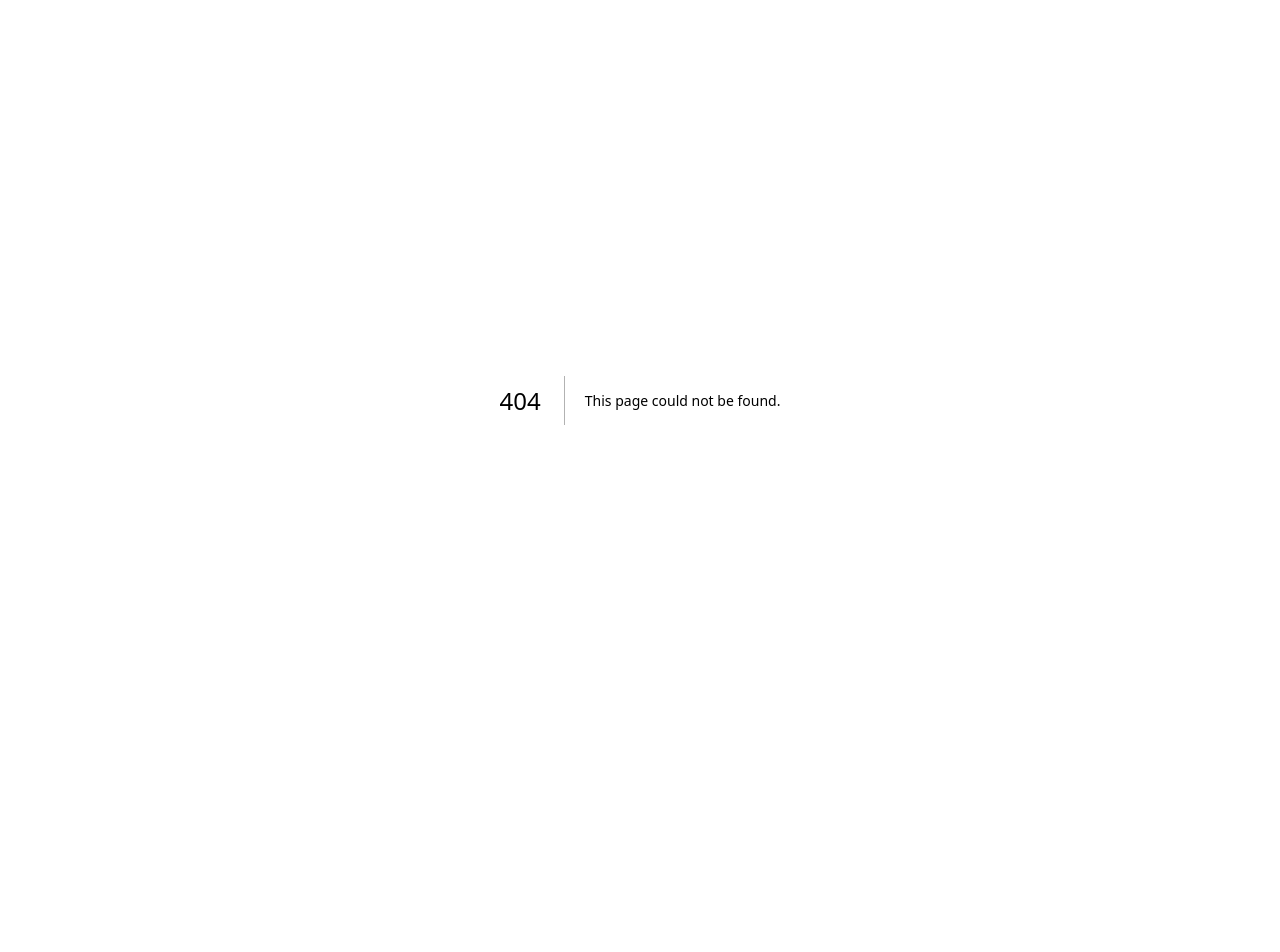
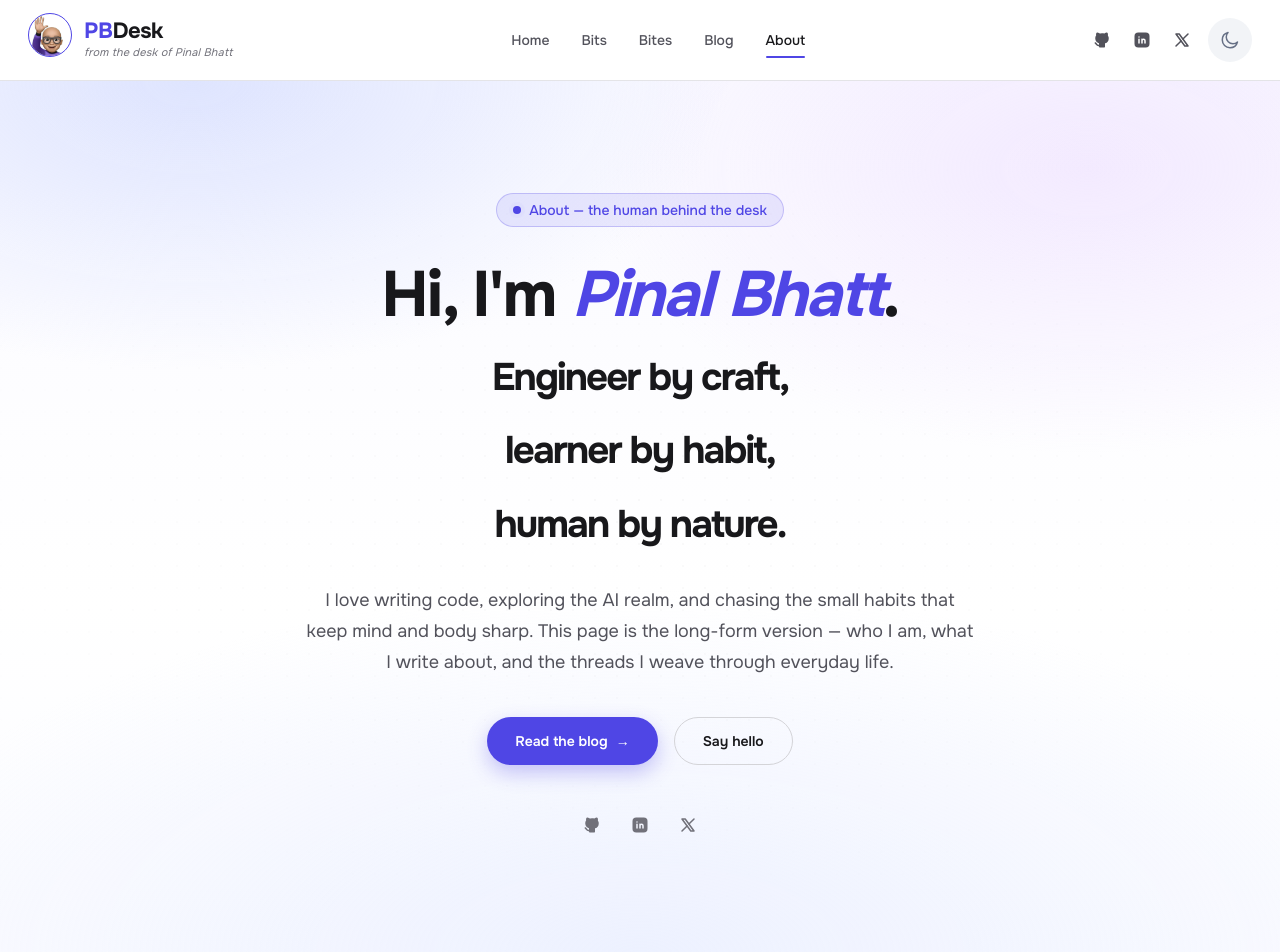
Before and after one commit to pbdesk/pbdesk-website-2026, a Next.js app: page /about in a window 1280 px wide. Before the commit this address had no page. Shown: the top 952 px of the page. Before the commit the page ends 800 px from the top, so only its background shows below. Built offline with nearby package versions, Linux system fonts and the light colour scheme.

Commit message:
feat: create About page with personal story and social links

```diff
--- /dev/null
+++ b/src/app/(site)/about/page.tsx
@@ -0,0 +1,246 @@
+import {
+  IconBrandGithubFilled,
+  IconBrandLinkedinFilled,
+  IconBrandX,
+} from "@tabler/icons-react";
+import type { Metadata } from "next";
+import About from "@/components/home/about";
+import MyPillers from "@/components/home/my-pillers";
+import MyWellnessThreads from "@/components/home/my-wellness-threads";
+import { Button } from "@/components/ui/button";
+import { Chip } from "@/components/ui/chip";
+import { Eyebrow } from "@/components/ui/eyebrow";
+import { Reveal } from "@/components/ui/reveal";
+
+export const metadata: Metadata = {
+  title: "About — Pinal Bhatt",
+  description:
+    "Software engineer, AI tinkerer, and wellness enthusiast. Get to know the human behind PBDesk — the work, the writing, and the small habits that fuel both.",
+};
+
+const socials = [
+  {
+    label: "GitHub",
+    href: "https://github.com/pinalbhatt",
+    icon: IconBrandGithubFilled,
+    hoverClass: "hover:text-[#181717] dark:hover:text-white",
+  },
+  {
+    label: "LinkedIn",
+    href: "https://www.linkedin.com/in/pinalbhatt",
+    icon: IconBrandLinkedinFilled,
+    hoverClass: "hover:text-[#0A66C2]",
+  },
+  {
+    label: "X",
+    href: "https://x.com/pbdesk",
+    icon: IconBrandX,
+    hoverClass: "hover:text-black dark:hover:text-white",
+  },
+];
+
+function AboutStory() {
+  return (
+    <section className="bg-[var(--bg-subtle)] py-20 sm:py-24">
+      <div className="wrapper">
+        <div className="mx-auto mb-14 max-w-2xl text-center">
+          <Eyebrow className="mb-3 block">My story</Eyebrow>
+          <h2
+            className="font-bold text-[var(--fg-primary)]"
+            style={{
+              fontSize: "clamp(32px, 4vw, 52px)",
+              lineHeight: 1.1,
+              letterSpacing: "-0.025em",
+              textWrap: "balance",
+            }}
+          >
+            Code, curiosity, and a healthy dose of balance.
+          </h2>
+        </div>
+
+        <div className="mx-auto grid max-w-5xl gap-10 md:grid-cols-2 md:gap-14">
+          <div className="flex flex-col gap-6">
+            <p
+              className="text-[var(--fg-secondary)] text-base"
+              style={{ lineHeight: 1.8 }}
+            >
+              I love coding and enjoy creating great software solutions through
+              the power of code. I genuinely enjoy the entire process of
+              creating software, from brainstorming ideas to writing clean code
+              and debugging until everything runs just right. Whether I&apos;m
+              diving into backend, frontend, middleware, or experimenting with
+              any new tech, I find a lot of joy in figuring things out and
+              making things better.
+            </p>
+            <p
+              className="text-[var(--fg-secondary)] text-base"
+              style={{ lineHeight: 1.8 }}
+            >
+              One of the areas that really excites me is artificial
+              intelligence. I love exploring how AI is changing the way we live
+              and work, and I&apos;m always curious to see how I can apply it in
+              the projects I build. I&apos;m also always on the lookout for new
+              tools, trends, and tech that challenge me to grow and think
+              differently. For me, learning is an ongoing journey — and
+              that&apos;s one of the best parts of being in tech.
+            </p>
+          </div>
+
+          <div className="flex flex-col gap-6">
+            <p
+              className="text-[var(--fg-secondary)] text-base"
+              style={{ lineHeight: 1.8 }}
+            >
+              But as much as I love coding, I don&apos;t believe life should be
+              all about work. I&apos;m a big believer in balance. Health and
+              wellness are super important to me. I make time for physical and
+              mental well-being, whether it&apos;s through regular exercise,
+              mindfulness, or simply slowing down when needed. Staying healthy
+              helps me stay sharp and present — both in my work and in life.
+              Spending quality time with family and friends is something I truly
+              value. At the end of the day, it&apos;s the people around us that
+              bring the most meaning to our lives. I try to stay grounded, enjoy
+              the little moments, and never take anything for granted. Work is
+              important, but so is life — and I believe in showing up fully for
+              both.
+            </p>
+          </div>
+        </div>
+
+        <figure className="mx-auto mt-14 max-w-3xl">
+          <blockquote className="relative rounded-3xl border border-[var(--border-subtle)] bg-[var(--bg-elevated)] px-8 py-10 text-center shadow-[var(--shadow-lg)] sm:px-12">
+            <span
+              aria-hidden="true"
+              className="absolute -top-4 left-8 font-serif text-6xl text-[var(--fg-brand)] leading-none"
+            >
+              &ldquo;
+            </span>
+            <p
+              className="font-semibold text-[var(--fg-primary)]"
+              style={{
+                fontSize: "clamp(20px, 2.4vw, 28px)",
+                lineHeight: 1.4,
+                letterSpacing: "-0.015em",
+                textWrap: "balance",
+              }}
+            >
+              <a
+                className="text-[var(--fg-brand)] underline decoration-[var(--fg-brand)]/30 underline-offset-4 transition-colors hover:decoration-[var(--fg-brand)]"
+                href="https://www.linkedin.com/pulse/best-gift-you-can-give-your-loved-ones-existing-good-health-bhatt-nkvde"
+                rel="noopener"
+                target="_blank"
+              >
+                The best gift you can give your loved ones is by existing in
+                good health!
+              </a>
+            </p>
+            <figcaption className="mt-5 font-mono font-semibold text-[11px] text-[var(--fg-muted)] uppercase tracking-widest">
+              — That&apos;s why I say
+            </figcaption>
+          </blockquote>
+        </figure>
+      </div>
+    </section>
+  );
+}
+
+function AboutHero() {
+  return (
+    <section className="hero-gradient-bg relative overflow-hidden py-24 sm:py-28">
+      <div className="wrapper relative z-10">
+        <div className="mx-auto max-w-4xl text-center">
+          <Chip variant="brand">
+            <span className="relative flex h-2 w-2">
+              <span
+                className="absolute inline-flex h-full w-full animate-ping rounded-full opacity-75"
+                style={{ background: "var(--fg-brand)" }}
+              />
+              <span
+                className="relative inline-flex h-2 w-2 rounded-full"
+                style={{ background: "var(--fg-brand)" }}
+              />
+            </span>
+            <span>About — the human behind the desk</span>
+          </Chip>
+
+          <h1
+            className="m-8 font-bold text-[var(--fg-primary)]"
+            style={{
+              fontSize: "clamp(36px, 5vw, 64px)",
+              lineHeight: 1.15,
+              letterSpacing: "-0.03em",
+            }}
+          >
+            Hi, I&apos;m{" "}
+            <span className="text-[var(--fg-brand)]">
+              <em>Pinal Bhatt</em>
+            </span>
+            .<br />
+            <span style={{ fontSize: "clamp(22px, 3vw, 40px)" }}>
+              Engineer by craft, <br />
+              learner by habit,
+              <br /> human by nature.
+            </span>
+          </h1>
+
+          <p
+            className="mx-auto mb-10 max-w-2xl text-[var(--fg-secondary)] text-lg"
+            style={{ lineHeight: 1.7 }}
+          >
+            I love writing code, exploring the AI realm, and chasing the small
+            habits that keep mind and body sharp. This page is the long-form
+            version — who I am, what I write about, and the threads I weave
+            through everyday life.
+          </p>
+
+          <div className="mb-10 flex flex-col items-center justify-center gap-4 sm:flex-row">
+            <Button href="/blog">
+              Read the blog
+              <span aria-hidden="true">→</span>
+            </Button>
+            <Button href="#social-links" variant="ghost">
+              Say hello
+            </Button>
+          </div>
+
+          <div className="flex items-center justify-center gap-2">
+            {socials.map(({ label, href, icon: Icon, hoverClass }) => (
+              <a
+                className={`flex h-10 w-10 items-center justify-center rounded-full text-[var(--fg-muted)] transition-colors hover:bg-zinc-100 dark:hover:bg-zinc-800 ${hoverClass}`}
+                href={href}
+                key={label}
+                rel="noopener"
+                target="_blank"
+              >
+                <Icon size={18} />
+                <span className="sr-only">{label}</span>
+              </a>
+            ))}
+          </div>
+        </div>
+      </div>
+    </section>
+  );
+}
+
+export default function AboutPage() {
+  return (
+    <main>
+      <Reveal>
+        <AboutHero />
+      </Reveal>
+      <Reveal>
+        <About />
+      </Reveal>
+      <Reveal>
+        <AboutStory />
+      </Reveal>
+      <Reveal>
+        <MyPillers />
+      </Reveal>
+      <Reveal>
+        <MyWellnessThreads />
+      </Reveal>
+    </main>
+  );
+}
--- a/src/components/layout/footer.tsx
+++ b/src/components/layout/footer.tsx
@@ -113,15 +113,14 @@ export default function Footer() {
           style={{ borderColor: "var(--border-subtle)" }}
         >
           <p className="text-sm" style={{ color: "var(--fg-muted)" }}>
-            &copy; {getCurrentYear()} PBDesk. Built with Next.js 16 + Tailwind
-            4.
+            &copy; {getCurrentYear()} PBDesk.
           </p>
           <p className="text-sm" style={{ color: "var(--fg-muted)" }}>
-            Made with{" "}
+            With{" "}
             <span aria-hidden="true" style={{ color: "var(--fg-brand)" }}>
               ♥
             </span>{" "}
-            by Pinal Bhatt
+            from the desk of Pinal Bhatt
           </p>
         </div>
       </div>
```
